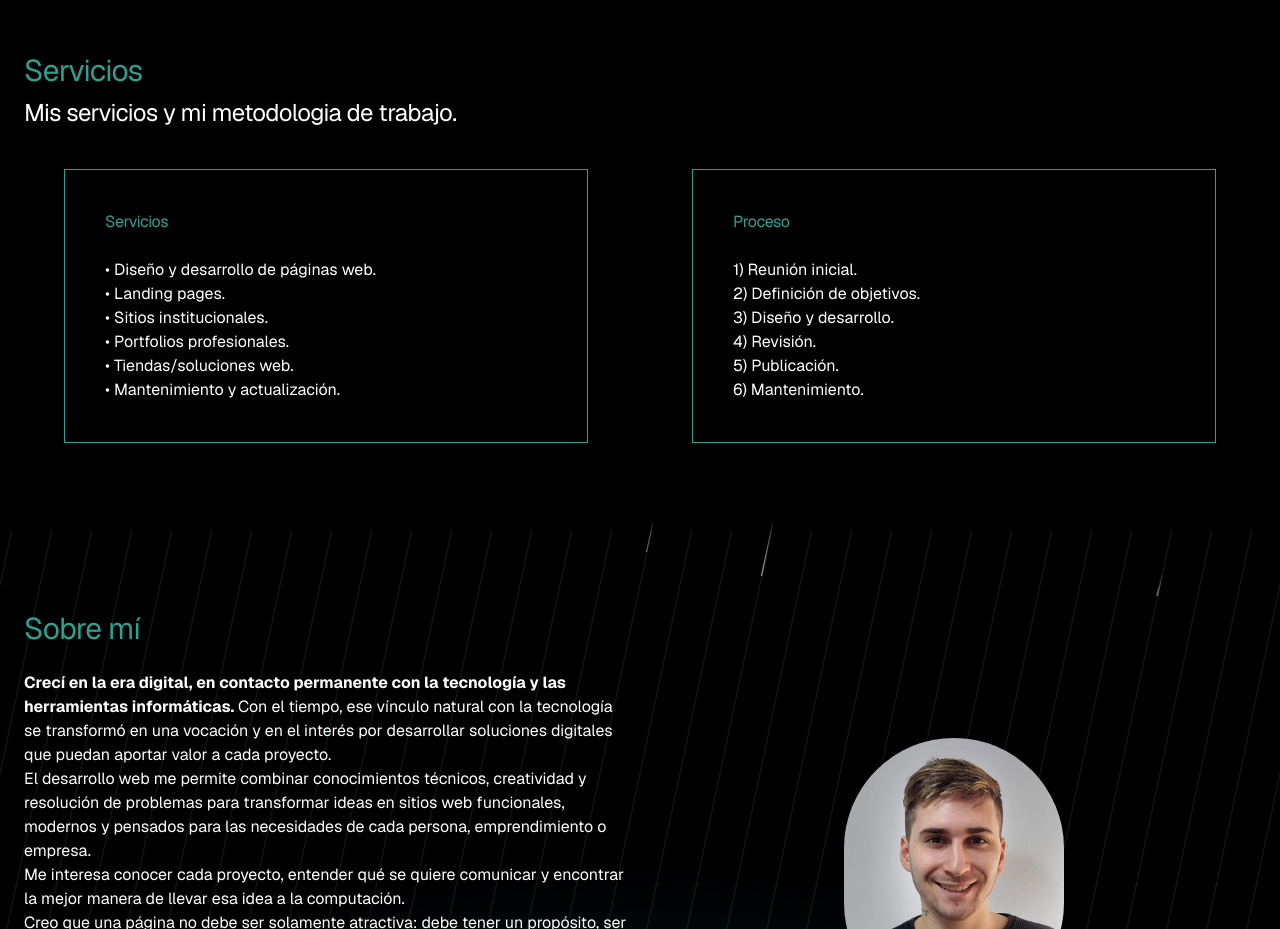
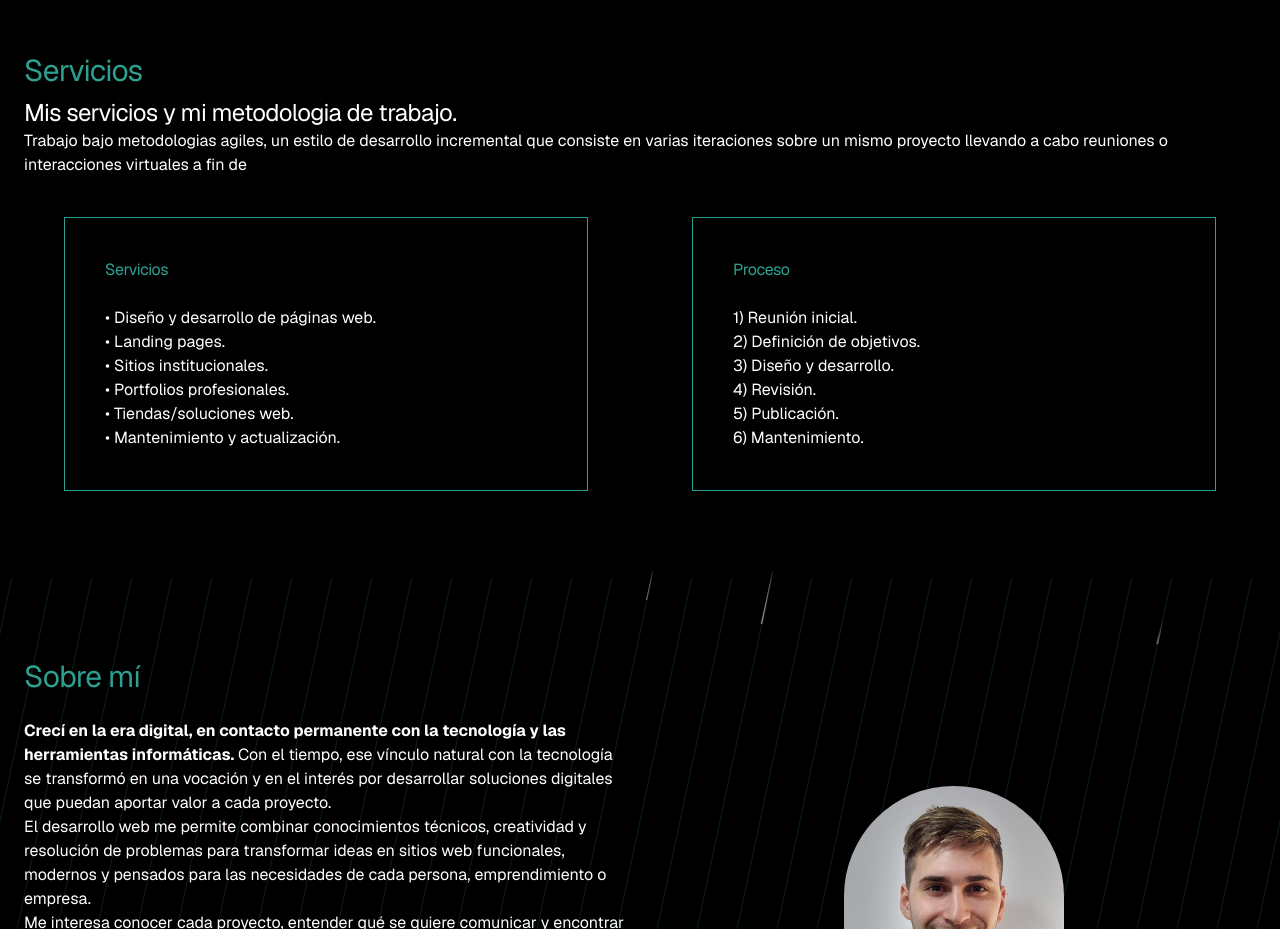
Before and after one commit to juancivardi/juan-civardi-web, a Next.js app: page / in a window 1280 px wide. Shown: the part 1180-2109 px from the top of the page. Built offline with nearby package versions, Linux system fonts and the light colour scheme.

Commit message:
Delete og picture

```diff
--- a/components/Services.tsx
+++ b/components/Services.tsx
@@ -8,6 +8,10 @@ export default function Services() {
         <h2 className="mt-2 text-2xl tracking-tight">
           Mis servicios y mi metodologia de trabajo.
         </h2>
+        <p>
+          Trabajo bajo metodologias agiles, un estilo de desarrollo incremental que consiste en varias iteraciones sobre un mismo proyecto
+          llevando a cabo reuniones o interacciones virtuales a fin de
+        </p>
       <div className="mt-10 mx-auto max-w-7xl grid gap-6 lg:grid-cols-2">
         <div className="border p-10 mx-10 border-[var(--turquesa)]">
           <p className="text-[var(--turquesa)] tracking-tight">Servicios</p>
```
Also changed, not shown: public/images/og-image.JPG (deleted).
